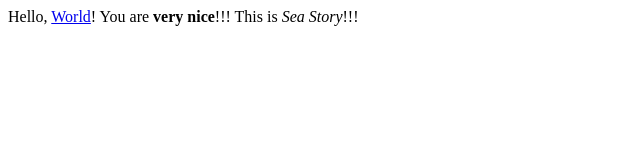
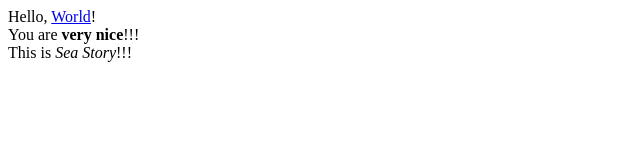
Before and after one commit to klientlenovo87/First_Step, a plain HTML site: page index.html in a window 1280 px wide. Shown: the whole page, without its empty margins (0-640 px from the left). Drawn offline with Linux system fonts and the light colour scheme.

Commit message:
Adding <br> for lines 8-10

```diff
--- a/index.html
+++ b/index.html
@@ -5,9 +5,9 @@
     <title>One Step in HTML</title>
 </head>
 <body>
-    Hello, <a href="http://google.com">World</a>!
-    You are <strong>very nice</strong>!!!
-    This is <em>Sea Story</em>!!!
+    Hello, <a href="http://google.com">World</a>! <br>
+    You are <strong>very nice</strong>!!! <br>
+    This is <em>Sea Story</em>!!! <br>
 
 
 </body>
```
